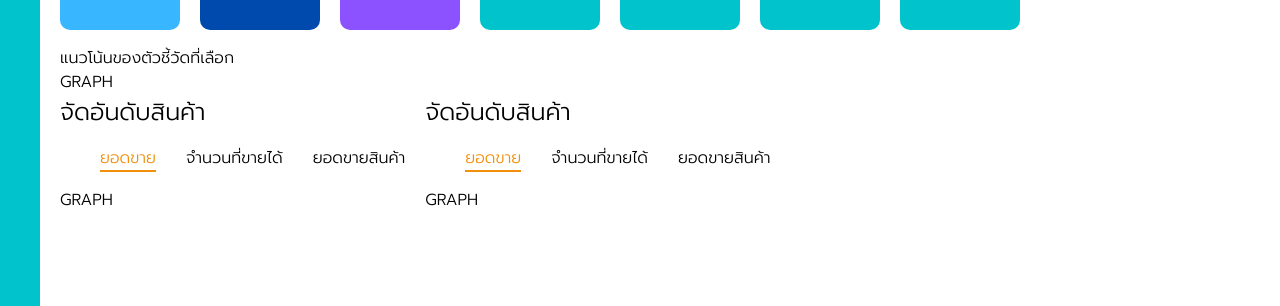
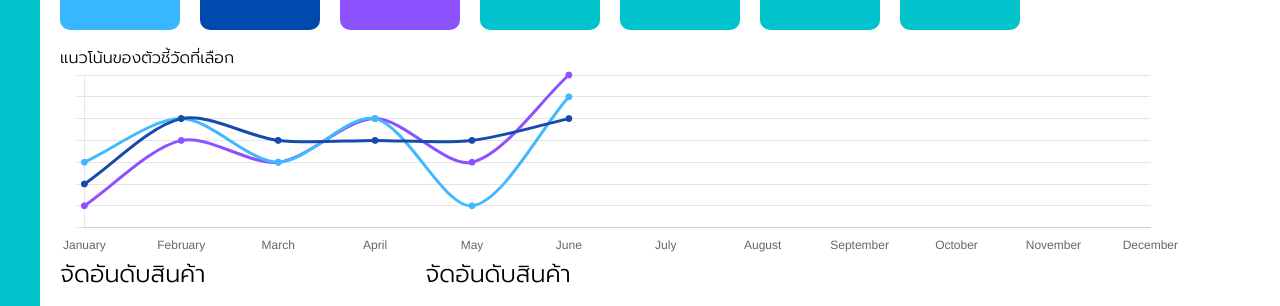
Before and after one commit to jarangit/FL_DEEPLYZONE, a Next.js app: page /admin/overview/report/view in a window 1280 px wide. Shown: the part 163-469 px from the top of the page. Built offline with nearby package versions, Linux system fonts and the light colour scheme.

Commit message:
build charts

```diff
--- /dev/null
+++ b/conponents/charts/barChart.js
@@ -0,0 +1,77 @@
+import React from "react";
+import {
+  Chart as ChartJS,
+  CategoryScale,
+  LinearScale,
+  PointElement,
+  LineElement,
+  Title,
+  Tooltip,
+  Legend,
+} from "chart.js";
+import { Line } from "react-chartjs-2";
+import Chart from "chart.js/auto";
+import moment from "moment";
+export const options = {
+  responsive: true,
+  plugins: {
+    legend: {
+      display: false,
+    },
+  },
+  scales: {
+    y: {
+      beginAtZero: true,
+      ticks: {
+        display: false,
+
+      },
+      grid: {
+        zeroLineBorderDashOffset: 9
+      }
+    },
+    x: {
+      grid: {
+        display: false
+      }
+    },
+  },
+};
+const labels = moment.months();
+console.log(moment().locale("th"));
+export const data = {
+  labels,
+  datasets: [
+    {
+      label: "Dataset 1",
+      data: [2, 5, 4, 4, 4, 5],
+      borderColor: "rgb(22, 74, 173)",
+      backgroundColor: "rgb(22, 74, 173)",
+      tension: 0.3,
+    },
+    {
+      label: "Dataset 2",
+      data: [3, 5, 3, 5, 1, 6],
+      borderColor: "rgb(64, 185, 255)",
+      backgroundColor: "rgb(64, 185, 255)",
+      tension: 0.3,
+    },
+    {
+      label: "Dataset 3",
+      data: [1, 4, 3, 5, 3, 7],
+      borderColor: "rgb(140, 82, 255)",
+      backgroundColor:  "rgb(140, 82, 255)",
+      tension: 0.3,
+    },
+  ],
+};
+
+const BarChart = () => {
+  return (
+    <div>
+      <Line options={options} data={data} height={50}/>
+    </div>
+  );
+};
+
+export default BarChart;
--- a/package.json
+++ b/package.json
@@ -12,9 +12,11 @@
     "@fortawesome/fontawesome-svg-core": "^1.3.0",
     "@fortawesome/free-solid-svg-icons": "^6.0.0",
     "@fortawesome/react-fontawesome": "^0.1.17",
+    "chart.js": "^3.7.1",
     "moment": "^2.29.1",
     "next": "12.1.0",
     "react": "17.0.2",
+    "react-chartjs-2": "^4.0.1",
     "react-dom": "17.0.2",
     "react-router-dom": "^6.2.1",
     "react-slideshow-image": "^3.7.0"
--- a/pages/admin/feature/index.js
+++ b/pages/admin/feature/index.js
@@ -8,6 +8,7 @@ import {
 } from "@fortawesome/free-solid-svg-icons";
 import Calendar from "../../../conponents/items/calendar/Calendar";
 import ClickOutside from "../../../conponents/items/clickOutside/ClickOutside";
+import BarChart from "../../../conponents/charts/barChart";
 const FeaturePage = () => {
   const menu_items = [
     {
@@ -38,6 +39,7 @@ const FeaturePage = () => {
       <div className="admin_page">
         Feature mune
         <div>
+          <BarChart/>
           {/* <ClickOutside/> */}
           {/* <Calendar /> */}
         </div>
--- a/pages/admin/overview/report/view.js
+++ b/pages/admin/overview/report/view.js
@@ -1,4 +1,5 @@
 import React from "react";
+import BarChart from "../../../../conponents/charts/barChart";
 
 const View_page = () => {
   return (
@@ -10,11 +11,24 @@ const View_page = () => {
 
       <div className="view_p_box_menu">
         <ul>
-          <li style={{ backgroundColor: "#38B6FF" }} className="view_p_menu_item">
+          <li
+            style={{ backgroundColor: "#38B6FF" }}
+            className="view_p_menu_item"
+          >
             item
           </li>
-          <li style={{ backgroundColor: "#004AAD" }} className="view_p_menu_item">item</li>
-          <li style={{ backgroundColor: "#8c52ff" }} className="view_p_menu_item">item</li>
+          <li
+            style={{ backgroundColor: "#004AAD" }}
+            className="view_p_menu_item"
+          >
+            item
+          </li>
+          <li
+            style={{ backgroundColor: "#8c52ff" }}
+            className="view_p_menu_item"
+          >
+            item
+          </li>
           <li className="view_p_menu_item">item</li>
           <li className="view_p_menu_item">item</li>
           <li className="view_p_menu_item">item</li>
@@ -24,7 +38,9 @@ const View_page = () => {
 
       <div className="view_p_box_gaph">
         <p>แนวโน้นของตัวชี้วัดที่เลือก</p>
-        <div className="view_p_graph">GRAPH</div>
+        <div className="view_p_graph">
+          <BarChart />
+        </div>
       </div>
 
       <div className="view_p_box_ranking">
@@ -49,8 +65,6 @@ const View_page = () => {
           <div className="view_p_ranking_graph">GRAPH</div>
         </div>
       </div>
-
-
     </div>
   );
 };
```
Also changed, not shown: 1 other file (tests, documents, lock files or other folders).
